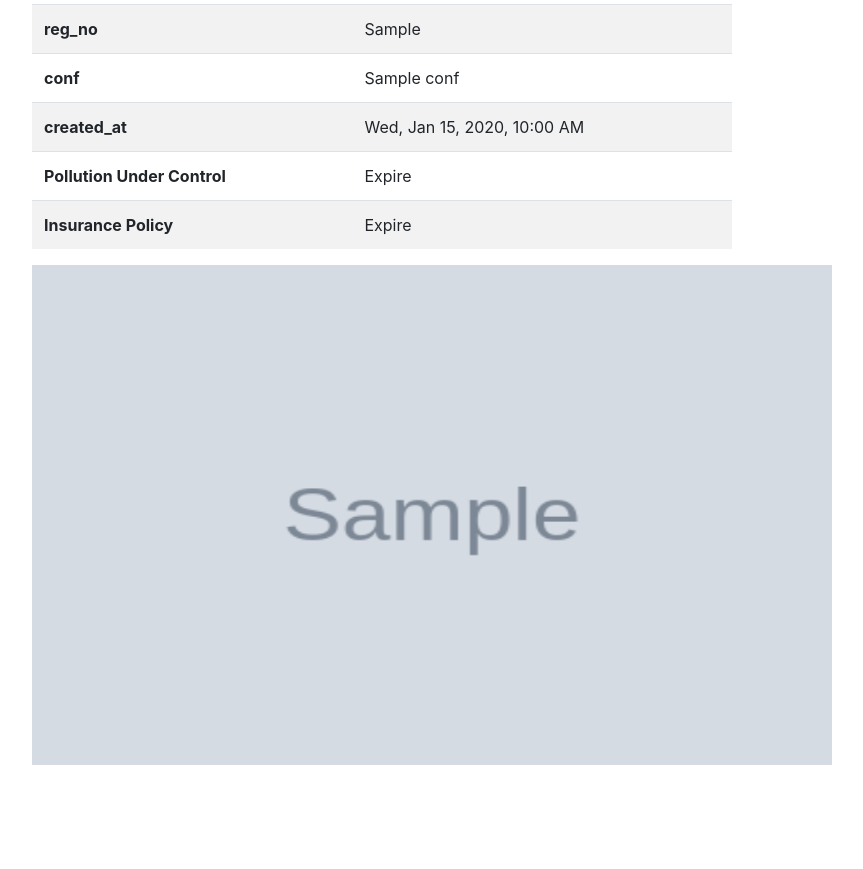
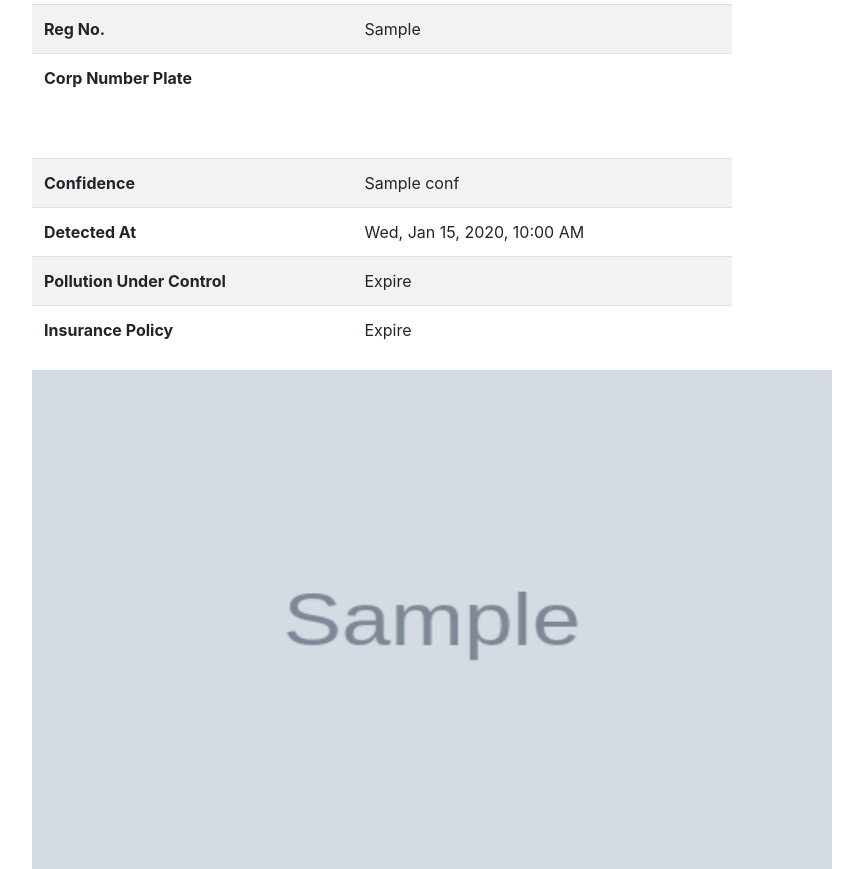
Before and after one commit to gopalkatariya44/driveInspector_fastapi, a Python web app: template templates/vehicle_details/vehicle_details.html in a window 1280 px wide. Shown: the part 66-935 px from the top of the page, without its empty margins (258-1121 px from the left). Before the commit the page ends 831 px from the top, so only its background shows below. Run offline with Jinja, Linux system fonts and the light colour scheme; the template is opened without the code that fills it: most values are stand-ins (such as "Sample title", 1, 10 or a date in 2020); grey boxes marked "Sample" are stand-in pictures.

Commit message:
Show Crop IMG

```diff
--- a/features/vehicle_details/vehicle_details_apis.py
+++ b/features/vehicle_details/vehicle_details_apis.py
@@ -57,6 +57,7 @@
     user_id = ObjectId(id)
     vehicle_details = dict(await VehicleDetailsServices.get_one(user_id))
     vehicle_details['img_url'] = vehicle_details['img_url'].replace("../driveinspector_fastapi", "")
+    print(vehicle_details)
     return templates.TemplateResponse(
         'vehicle_details/vehicle_details.html',
         {
--- a/templates/vehicle_details/vehicle_details.html
+++ b/templates/vehicle_details/vehicle_details.html
@@ -12,19 +12,27 @@
       <tbody>
 
           <tr>
-            <th scope="row">reg_no</th>
+            <th scope="row">Reg No.</th>
             <td>
                 {{vehicle_details['reg_no']}}
             </td>
           </tr>
           <tr>
-            <th scope="row">conf</th>
+            <th scope="row">Corp Number Plate</th>
+            <td>
+                <div style="height: 80px; width: 200px">
+                    <canvas id="croppedImageCanvas"></canvas>
+                </div>
+            </td>
+          </tr>
+          <tr>
+            <th scope="row">Confidence</th>
             <td>
                 {{vehicle_details['conf']}}
             </td>
           </tr>
           <tr>
-            <th scope="row">created_at</th>
+            <th scope="row">Detected At</th>
             <td id="created_at">
                 {{vehicle_details['created_at']}}
             </td>
@@ -52,7 +60,7 @@
       </tbody>
     </table>
 
-    <img id="vehicle-image" src="{{vehicle_details['img_url']}}" alt="Example Image" width="800px" style="display: none">
+<!--    <img id="vehicle-image" src="{{vehicle_details['img_url']}}" alt="Example Image" width="800px" style="display: none">-->
     <div style="height: 500px; width: 800px;">
         <canvas id="myCanvas"></canvas>
     </div>
@@ -121,4 +129,33 @@
 // Convert UTC time to local time and display it
 document.getElementById("created_at").innerHTML = convertUTCToLocal(utcTimeStr);
 </script>
+<script>
+// Function to load and display the cropped image
+var img1 = new Image();
+var canvas1 = document.getElementById("croppedImageCanvas");
+var ctx1 = canvas1.getContext("2d");
+var imgUrl1 = "{{vehicle_details['img_url']}}";
+var xyxy1 = {{vehicle_details['xyxy']}}; // Ensure this is formatted as a JavaScript array
+
+// Load the image
+img1.onload = function() {
+  // Calculate the coordinates for cropping
+  var x1 = xyxy1[0];
+  var y1 = xyxy1[1];
+  var x2 = xyxy1[2];
+  var y2 = xyxy1[3];
+  var width = x2 - x1;
+  var height = y2 - y1;
+
+  // Set canvas width and height
+  canvas1.width = width;
+  canvas1.height = height;
+
+  // Draw the cropped portion of the image onto the canvas
+  ctx1.drawImage(img1, x1, y1, width, height, 0, 0, width, height);
+};
+
+// Set the image source to the provided URL
+img1.src = imgUrl1;
+</script>
 {% endblock %}
```
Also changed, not shown: static/demo/login.png (added), static/demo/register.png (added).
